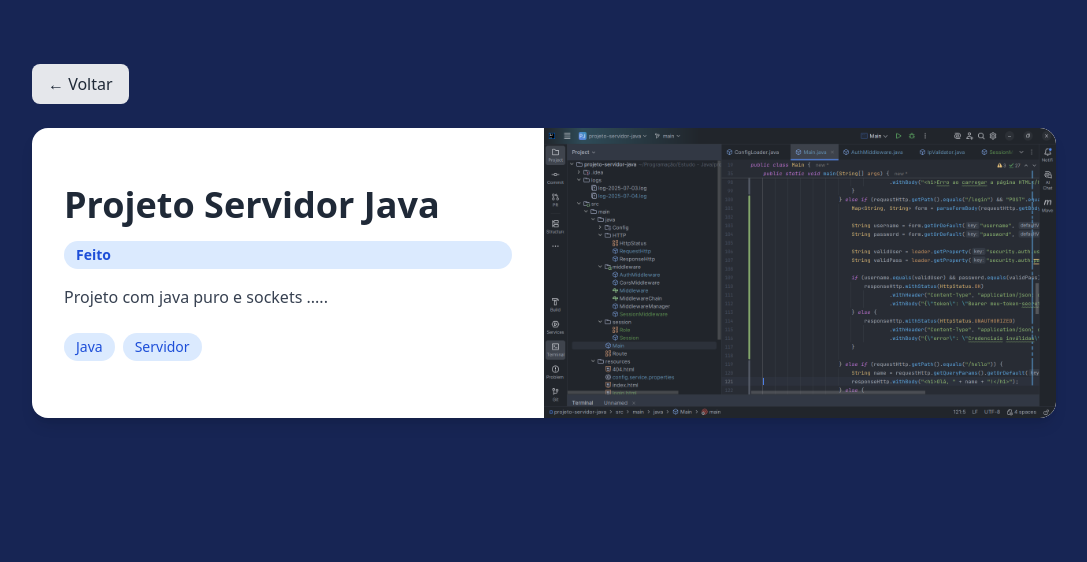
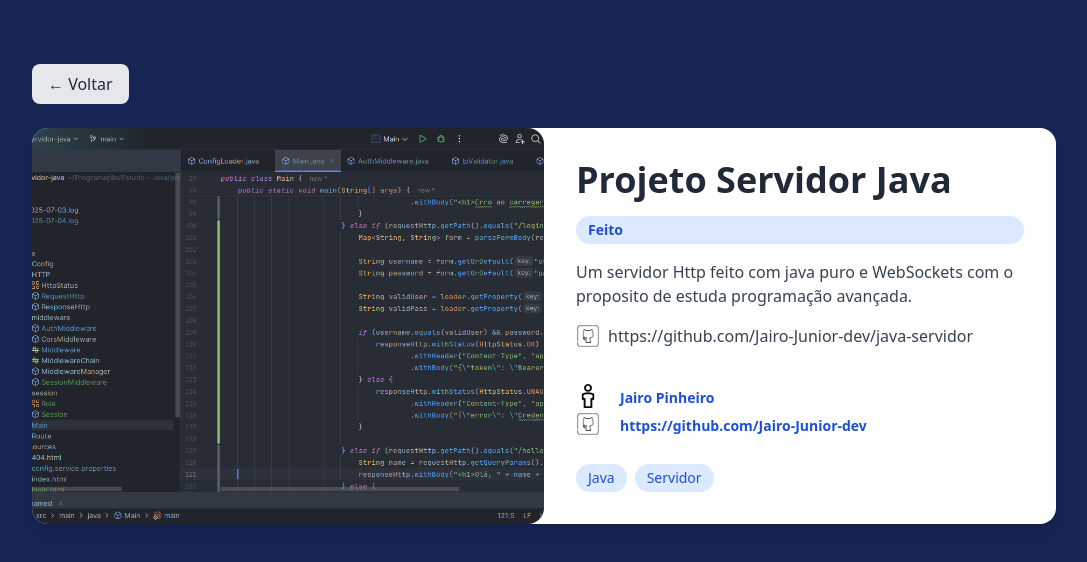
Before and after one commit to Jairo-Junior-dev/meu-portifolio, a React (Vite) app: page /card/0 in a window 1280 px wide. Shown: the top 562 px of the page, without its empty margins (96-1183 px from the left). Built offline with nearby package versions, Linux system fonts and the light colour scheme.

Commit message:
fix(project) fix project

```diff
--- a/src/components/header/Header.tsx
+++ b/src/components/header/Header.tsx
@@ -14,8 +14,6 @@ export const Header: React.FC<HeaderProps> = ({ children, onProjetosClick, onSob
     <nav className="bg-gradient-to-r from-blue-950 to-purple-700 shadow-lg py-4 px-6 fixed top-0 left-0 w-full z-50">
       <div className="container mx-auto flex justify-between items-center">
         <h1 className="text-white font-bold text-xl">Jairo P.</h1>
-
-        {/* Menu desktop */}
         <ul className="hidden md:flex space-x-6 text-white font-medium">
           <li
             className="hover:text-blue-400 transition duration-300 cursor-pointer"
@@ -37,14 +35,12 @@ export const Header: React.FC<HeaderProps> = ({ children, onProjetosClick, onSob
           </li>
           {children && <li>{children}</li>}
         </ul>
-
-        {/* Botão hamburger (visível só no mobile) */}
         <div className="md:hidden">
           <Hamburger toggled={isOpen} toggle={setIsOpen} color="#fff" />
         </div>
       </div>
 
-      {/* Menu mobile */}
+
       {isOpen && (
         <ul className="md:hidden flex flex-col items-center bg-blue-950 text-white font-medium mt-4 space-y-4 py-4 rounded-b-2xl shadow-lg">
           <li
--- a/src/components/interface/Card.ts
+++ b/src/components/interface/Card.ts
@@ -1,11 +1,14 @@
 import TypeProject from '../header/card/Categoria'
 import type Status from '../header/card/Status';
+import type Participante from './Participante';
 
 export  default interface CardsProps {
   nome: string;
-  index?:number
+  link?:string;
+  index?:number;
   categoriaProjeto: TypeProject[];
   image?: string| " ";
+  integrantes?:Participante[]
   descricao?:string;
   status?:Status;
 }
--- /dev/null
+++ b/src/components/interface/Participante.ts
@@ -0,0 +1,4 @@
+export default interface Participante {
+    nome:string;
+    githubPath:string
+}
--- a/src/components/mock/cards.ts
+++ b/src/components/mock/cards.ts
@@ -3,30 +3,46 @@ import TypeProject from "../header/card/Categoria";
 import Status from "../header/card/Status";
 import IMAGE_PSJ from "../../assets/image.png"
 
+const mapImage = new Map();
+
+mapImage.set("Imagem_PSJ",IMAGE_PSJ);
+mapImage.set("Imagem_PSJ",IMAGE_PSJ);
+mapImage.set("Imagem_PSJ",IMAGE_PSJ);
+
 const pathsImage: string[] = [IMAGE_PSJ];
+
+
 const cards: CardsProps[] = [
   {
     nome: "Projeto Servidor Java",
     categoriaProjeto: [TypeProject.JAVA , TypeProject.SERVIDOR],
     image: pathsImage[0],
-    descricao:"Projeto com java puro e sockets .....",
-    status:Status.FEITO
+    descricao:"Um servidor Http feito com java puro e WebSockets com o proposito de estuda programação avançada. ",
+    status:Status.FEITO,
+    integrantes:[{githubPath:"https://github.com/Jairo-Junior-dev" , nome:"Jairo Pinheiro"}] ,
+    link:"https://github.com/Jairo-Junior-dev/java-servidor"
+
   },
   {
-    nome: "Projeto Biblioteca",
+    nome: "Projeto Biblioteca Front-end",
     image: pathsImage[0],
     categoriaProjeto: [TypeProject.SPRING_BOOT],
+    integrantes:[{githubPath:"https://github.com/Jairo-Junior-dev" , nome:"Jairo Pinheiro"},
+      {githubPath:"https://github.com/AlexRozaLopes",nome:"Alex Roza"}],
     status:Status.FAZENDO
   },
   {
-    nome: "Projeto Babilonia",
+    nome: "Projeto Babilonia Back-end",
+    categoriaProjeto: [TypeProject.SPRING_BOOT],
     image: pathsImage[0],
-    categoriaProjeto: [TypeProject.SPRING_BOOT],
+     integrantes:[{githubPath:"https://github.com/Jairo-Junior-dev" , nome:"Jairo Pinheiro"},
+      {githubPath:"https://github.com/AlexRozaLopes",nome:"Alex Roza"}],
     status:Status.FAZENDO
   },
   {
     nome: "Projeto Academia",
     image: pathsImage[0],
+    integrantes:[{githubPath:"https://github.com/Jairo-Junior-dev" , nome:"Jairo Pinheiro"}],
     categoriaProjeto: [TypeProject.SPRING_BOOT]
   },
   {
--- a/src/pages/card-details/CardDetail.tsx
+++ b/src/pages/card-details/CardDetail.tsx
@@ -1,7 +1,8 @@
-import { useParams, useNavigate } from "react-router-dom";
+import { useNavigate, useParams } from "react-router-dom";
+import github from "../../../src/assets/github.png";
+import user from "../../../src/assets/user.png";
 import cards from "../../components/mock/cards";
 import { getColor } from "../../components/search/PrcurarCard";
-
 export default function CardDetail() {
   const { id } = useParams<{ id: string }>();
   const navigate = useNavigate();
@@ -32,8 +33,16 @@ export default function CardDetail() {
 
       {/* Card metade/metade */}
       <div className="bg-white shadow-lg rounded-2xl overflow-hidden flex flex-col md:flex-row h-full">
-        {/* Metade esquerda: informações */}
-        <div className="md:w-1/2 p-8 flex flex-col justify-center gap-4">
+        {/* Metade direita: imagem */}
+        <div className="md:w-1/2">
+          <img
+            src={card.image}
+            alt={card.nome}
+            className="w-full h-full object-cover rounded-r-2xl"
+          />
+        </div>
+          {/* Metade esquerda: informações */}
+          <div className="md:w-1/2 p-8 flex flex-col justify-center gap-4">
           <h1 className="text-4xl font-bold text-gray-800">{card.nome}</h1>
 
           {card.status && (
@@ -46,9 +55,43 @@ export default function CardDetail() {
             </span>
           )}
 
+          <div className="text-gray-700 max-h-48 overflow-y-auto">
+            <p>
+            </p>
+            {card.descricao || "Sem descrição disponível."}
+          </div>
+
+          <div  className="flex flex-row">
+          <img src={github} className="w-6 h-6 mr-2" />
           <p className="text-gray-700 overflow-auto">
-            {card.descricao || "Sem descrição disponível."}
+           <a href={card.link} >
+            { card.link  || "Sem Link disponível."}
+            </a>
           </p>
+          </div>
+              {card.integrantes && card.integrantes.length>0 && (
+            <div className="flex flex-wrap gap-2 mt-2">
+            {
+              card.integrantes.map((cat,index)=>(
+                <span
+                className=" pt-3 font-bold"
+                key={index}>
+
+                  <div className="flex flex-row  ">
+                    <img className="w-6 h-6 mr-2"  src={user}/>
+                    <p className=" text-blue-700 px-3 py-1 rounded-full text-sm">{cat.nome}</p>
+                  </div>
+                   <div className=" flex flex-row ">
+                    <img src={github} className="w-6 h-6 mr-2" />
+                  <a className=" text-blue-700 px-3 py-1 rounded-full text-sm" href={cat.githubPath}>{cat.githubPath}</a>
+                  </div>
+
+                </span>
+              ))
+            }
+            </div>
+            )}
+
 
           {card.categoriaProjeto && card.categoriaProjeto.length > 0 && (
             <div className="flex flex-wrap gap-2 mt-2">
@@ -59,19 +102,12 @@ export default function CardDetail() {
                 >
                   {cat}
                 </span>
-              ))}
+              ))
+              }
             </div>
           )}
         </div>
 
-        {/* Metade direita: imagem */}
-        <div className="md:w-1/2">
-          <img
-            src={card.image}
-            alt={card.nome}
-            className="w-full h-full object-cover rounded-r-2xl"
-          />
-        </div>
       </div>
     </div>
 
--- a/src/pages/home/home.tsx
+++ b/src/pages/home/home.tsx
@@ -7,12 +7,16 @@ import { findByTerm, findByTermModal } from "../../components/search/PrcurarCard
 import { Link } from "react-router-dom";
 import { Header } from "../../components/header/Header";
 import Footer from "../../components/footer/Footer";
+import SectionsHome from "./sections/SectionsHome";
+import TypeProject from "../../components/header/card/Categoria";
 
 function Home() {
   const [termo, setTermo] = useState("");
   const [isOpen, setIsOpen] = useState(false);
   const [filters, setFilters] = useState({ nome: "", categoriaProjeto: "", status: "" });
- // 🔹 Refs das seções
+
+
+  // 🔹 Refs das seções
   const projetosRef = useRef<HTMLDivElement | null>(null);
   const sobreRef = useRef<HTMLDivElement | null>(null);
 
@@ -50,9 +54,20 @@ function Home() {
       </div>
 
       {/* Grid de cards fluido */}
+      <h1 className="
+        flex
+        mt-6
+        justify-center
+        text-3xl md:text-4xl
+        font-bold
+        text-white mb-4
+        bg-indigo-700
+        "
+        >Projetos</h1>
       <div
         ref={projetosRef}
         className="scroll-mt-24 px-4 py-8 grid justify-center gap-6 grid-cols-[repeat(auto-fit,minmax(250px,1fr))]">
+
         {filteredCards.map((card, index) => (
           <Link key={index} to={`/card/${index}`} className="w-full">
             <Card
@@ -64,7 +79,50 @@ function Home() {
           </Link>
         ))}
       </div>
+      {/* Grid de cards fluido Section Java*/}
 
+        <h1 className="
+        flex
+        justify-center
+        text-3xl md:text-4xl
+        font-bold
+        text-white mb-4
+        bg-indigo-700
+        "
+        >Projeto {TypeProject.JAVA}</h1>
+        <SectionsHome
+          filteredCards={cards}
+          categoria ={TypeProject.JAVA}
+        />
+      {/* Grid de cards fluido Section Java*/}
+
+        <h1 className="
+        flex
+        justify-center
+        text-3xl md:text-4xl
+        font-bold
+        text-white mb-4
+        bg-indigo-700
+        "
+        >Projeto {TypeProject.SPRING_BOOT}</h1>
+        <SectionsHome
+          filteredCards={cards}
+          categoria ={TypeProject.SPRING_BOOT}
+        />
+
+         <h1 className="
+        flex
+        justify-center
+        text-3xl md:text-4xl
+        font-bold
+        text-white mb-4
+        bg-indigo-700
+        "
+        >Projeto {TypeProject.SERVIDOR}</h1>
+        <SectionsHome
+          categoria ={TypeProject.SERVIDOR}
+          filteredCards={cards}
+        />
       {/* Modal de filtros */}
       <FilterModal
         isOpen={isOpen}
--- /dev/null
+++ b/src/pages/home/sections/SectionsHome.tsx
@@ -0,0 +1,32 @@
+import { Link } from "react-router-dom";
+import Card from "../../../components/header/card/Card";
+import type CardsProps from "../../../components/interface/Card";
+import type TypeProject from "../../../components/header/card/Categoria";
+import type React from "react";
+
+interface SectionsHomeProps {
+    filteredCards:CardsProps[];
+    categoria:TypeProject
+}
+
+const  SectionsHome:React.FC<SectionsHomeProps> = ({filteredCards,categoria})=>{
+    return(
+        <>
+        <div
+        className="scroll-mt-24 px-4 py-8 grid justify-center gap-6 grid-cols-[repeat(auto-fit,minmax(250px,1fr))]">
+        {filteredCards.filter((card)=> card.categoriaProjeto.includes(categoria)).map((card, index) => (
+          <Link key={index} to={`/card/${index}`} className="w-full">
+            <Card
+              nome={card.nome}
+              categoriaProjeto={card.categoriaProjeto}
+              image={card.image}
+              status={card.status}
+            />
+          </Link>
+        ))}
+      </div>
+        </>
+    )
+
+}
+export default SectionsHome;
```
Also changed, not shown: src/assets/github.png (added), src/assets/user.png (added).
